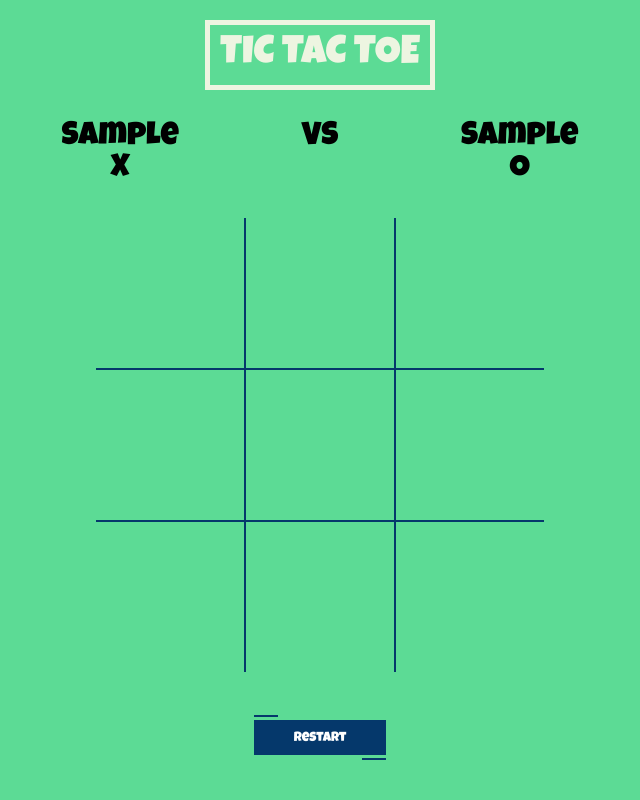
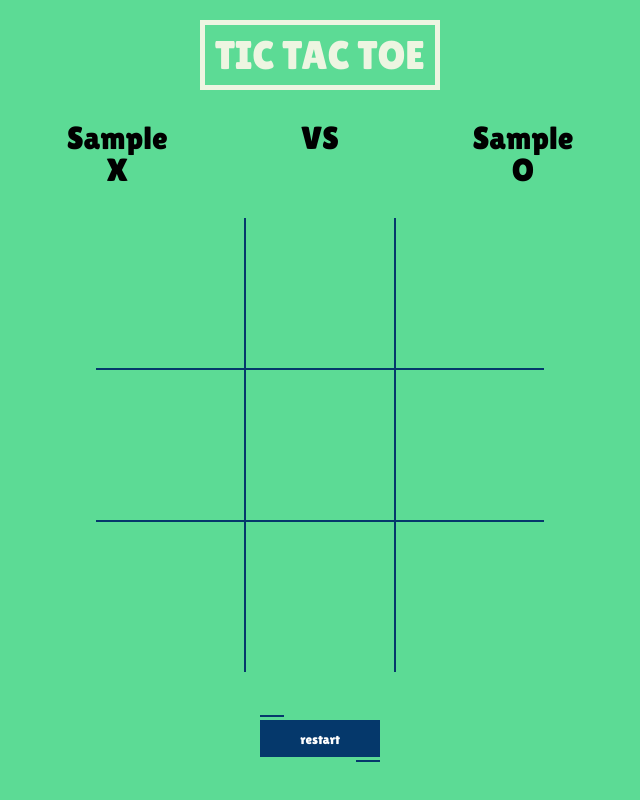
Before and after one commit to darshanjayadev/tic-tac-toe, a plain HTML site: page index.html in a window 1280 px wide. Both pictures are taken after typing "Sample", "Sample" into the empty fields and a click on the button "Start game". Shown: the whole page, without its empty margins (320-960 px from the left). Drawn offline with Linux system fonts and the light colour scheme.

Commit message:
change font

```diff
--- a/css/style.css
+++ b/css/style.css
@@ -11,7 +11,7 @@ main {
 /* Header */
 .header {
   text-align: center;
-  font-family: 'Luckiest Guy', cursive;
+  font-family: 'Lilita One', cursive;
   color: #EDF5E1;
 }
 .header h3 {
@@ -33,7 +33,7 @@ main {
 
 #message {
   display: none;
-  font-family: 'Luckiest Guy', cursive;
+    font-family: 'Lilita One', cursive;
   font-size: 2rem;
   text-align: center;
   padding: 1rem;
@@ -42,7 +42,7 @@ main {
 .names {
   display: flex;
   justify-content: space-around;
-  font-family: 'Luckiest Guy', cursive;
+    font-family: 'Lilita One', cursive;
   font-size: 2rem;
   text-align: center;
 }
@@ -105,7 +105,7 @@ form > * {
   display: flex;
   justify-content: center;
   align-items: center;
-  font-family: 'Luckiest Guy', cursive;
+  font-family: 'Lilita One', cursive;
   color: #EDF5E1;
 }
 
@@ -114,9 +114,6 @@ form > * {
 }
 
 /* btns */
-.button-border {
-  /* padding: 10px; */
-}
 
 .btn {
   background-color: #05386B;
@@ -125,7 +122,7 @@ form > * {
   outline: none;
   padding: 12px 40px 10px;
   position: relative;
-  font-family: 'Luckiest Guy', cursive;
+    font-family: 'Lilita One', cursive;
 }
 .btn:before,
 .btn:after {
--- a/index.html
+++ b/index.html
@@ -10,6 +10,7 @@
     <link rel="stylesheet" href="css/style.css" type="text/css">
     <link rel="stylesheet" href="css/reset.css" type="text/css">
     <link href="https://fonts.googleapis.com/css?family=Luckiest+Guy&display=swap" rel="stylesheet">
+    <link href="https://fonts.googleapis.com/css?family=Lilita+One&display=swap" rel="stylesheet">
   </head>
   <body>
 
```
